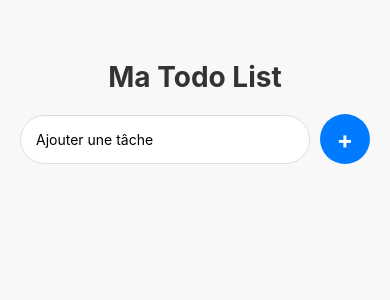
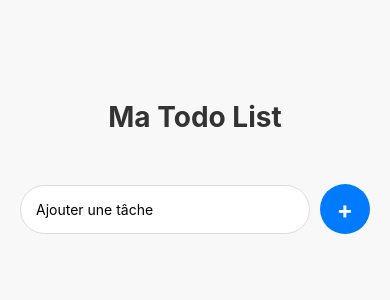
Before and after one commit to EnzoColantonio34/my-todo-list, a React Native app: screen / in a window 390 px wide. Shown: the top 300 px of the page. Built offline with nearby package versions, Linux system fonts and the light colour scheme.

Commit message:
set padding and margin for container task and title

```diff
--- a/styles/styles.js
+++ b/styles/styles.js
@@ -7,12 +7,12 @@ export default StyleSheet.create({
     alignItems: 'center',
     justifyContent: 'flex-start',
     padding: 20,
-    paddingTop: 60,
+    paddingTop: 100,
   },
   title: {
     fontSize: 28,
     fontWeight: 'bold',
-    marginBottom: 20,
+    marginBottom: 50,
     color: '#333',
   },
   inputContainer: {
@@ -46,7 +46,6 @@ export default StyleSheet.create({
   task: {
     flexDirection: 'row',
     alignItems: 'center',
-    paddingVertical: 10,
     paddingHorizontal: 15,
     fontSize: 18,
     width: '100%',
```
Also changed, not shown: Components/TaskList.jsx (line endings or trailing spaces).
